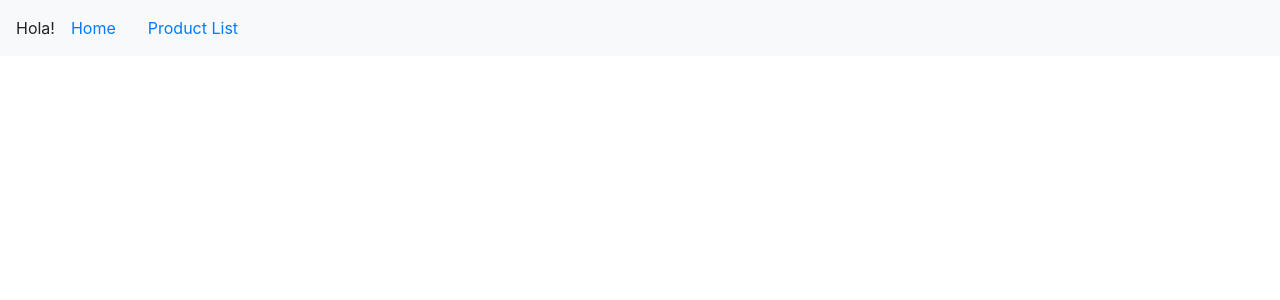
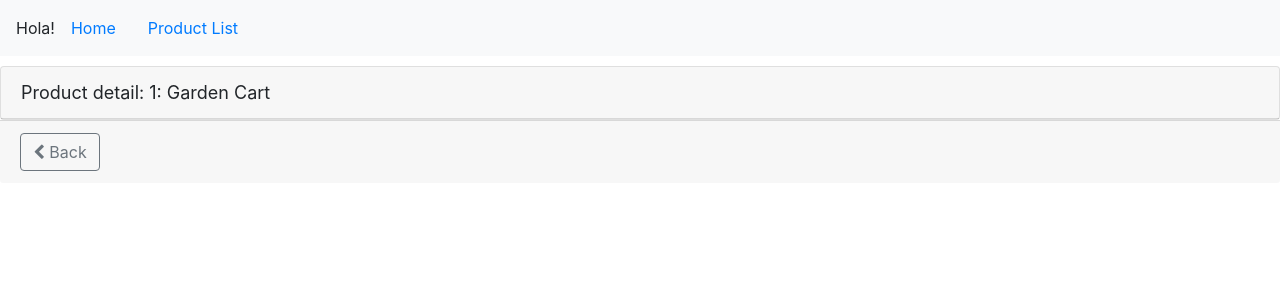
Before and after one commit to liz-zepeda/AngularStarted, an Angular app: page /products/1 in a window 1280 px wide. Shown: the top 300 px of the page. Built offline with nearby package versions, Linux system fonts and the light colour scheme.

Commit message:
Navigating and Routhing Additional techniques: route with parameters/code, guards

```diff
--- a/src/app/app.module.ts
+++ b/src/app/app.module.ts
@@ -11,6 +11,7 @@
 import { StarComponent } from './shared/star.component';
 import { ProductDetailComponent } from './products/product-detail.component';
 import { WelcomeComponent } from './home/welcome.component';
+import { ProducDetailGuard } from './products/produc-detail.guard';
 
 @NgModule({
   declarations: [
@@ -27,7 +28,10 @@
     HttpClientModule,
     RouterModule.forRoot([
       { path: 'products', component: ProductListComponent },
-      { path: 'products/:id', component: ProductDetailComponent },
+      { path: 'products/:id',
+        canActivate: [ProducDetailGuard],
+        component: ProductDetailComponent
+      },
       { path: 'welcome', component: WelcomeComponent },
       { path: '', redirectTo: 'welcome', pathMatch: 'full' },
       { path: '**', redirectTo: 'welcome', pathMatch: 'full' }
--- /dev/null
+++ b/src/app/products/produc-detail.guard.ts
@@ -0,0 +1,23 @@
+import { Injectable } from '@angular/core';
+import { CanActivate, ActivatedRouteSnapshot, RouterStateSnapshot, UrlTree, Router } from '@angular/router';
+import { Observable } from 'rxjs';
+
+@Injectable({
+  providedIn: 'root'
+})
+export class ProducDetailGuard implements CanActivate {
+  constructor(private router: Router) {}
+
+  canActivate(
+    next: ActivatedRouteSnapshot,
+    state: RouterStateSnapshot): Observable<boolean | UrlTree> | Promise<boolean | UrlTree> | boolean | UrlTree {
+      let id = +next.url[1].path;
+      if (isNaN(id) || id < 1) {
+        alert("Invalid product id");
+        this.router.navigate(['/products']);
+        return false;
+      }
+      return true;
+  }
+
+}
--- a/src/app/products/product-detail.component.html
+++ b/src/app/products/product-detail.component.html
@@ -3,3 +3,12 @@
         {{ pageTitle + ': ' + product.productName}}
     </div>
 </div>
+<div class="card-footer">
+    <button class="btn btn-outline-secondary"
+        (click)="onBack()"
+        style="width:80px">
+        <i class="fa fa-chevron-left">
+        </i>
+        Back
+    </button>
+</div>
--- a/src/app/products/product-detail.component.ts
+++ b/src/app/products/product-detail.component.ts
@@ -1,5 +1,6 @@
 import { Component, OnInit } from '@angular/core';
 import { IProduct } from './product';
+import { ActivatedRoute, Router } from '@angular/router';
 
 @Component({
   templateUrl: './product-detail.component.html',
@@ -9,9 +10,25 @@
   pageTitle: string = 'Product detail';
   product: IProduct;
 
-  constructor() { }
+  constructor(private readonly route: ActivatedRoute, private router: Router) { }
 
   ngOnInit() {
+    let id = +this.route.snapshot.paramMap.get('id');
+    this.pageTitle += `: ${id}`;
+    this.product = {
+      productId: id,
+      productName: 'Garden Cart',
+      productCode: 'GDN-0023',
+      releaseDate: 'March 18, 2019',
+      description: '15 gallon capacity rolling garden cart',
+      price: 32.99,
+      starRating: 4.2,
+      imageUrl: 'assets/images/garden_cart.png'
+    };
+  }
+
+  onBack(): void {
+    this.router.navigate(['/products']);
   }
 
 }
--- a/src/app/products/product-list.component.html
+++ b/src/app/products/product-list.component.html
@@ -42,7 +42,7 @@
                    >
             </td>
             <td>
-              <a >
+              <a [routerLink]="['/products' , product.productId]">
                 {{ product.productName }}
               </a>
             </td>
```
Also changed, not shown: 1 other file (tests, documents, lock files or other folders).
